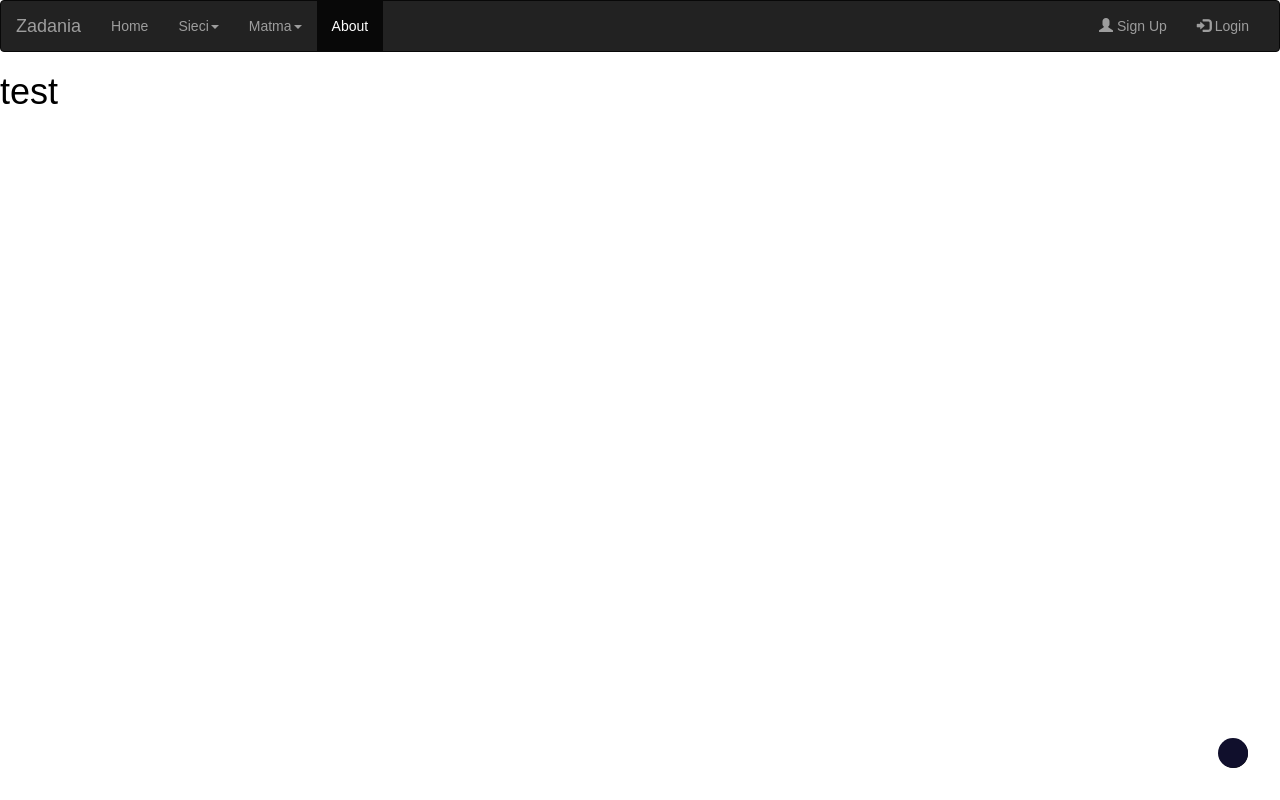
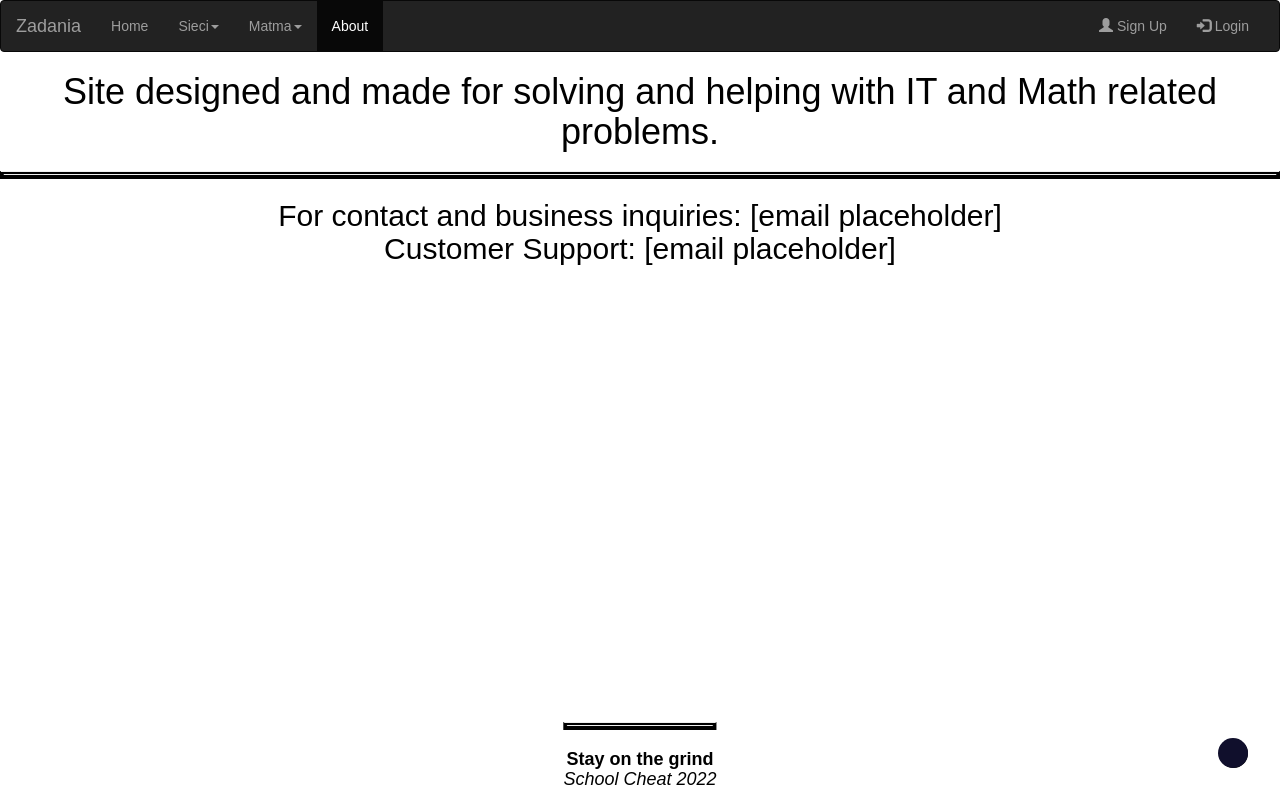
Before and after one commit to PawelMierzwa/school-cheat, a PHP site: page /about in a window 1280 px wide. Run offline with PHP 8.4, Linux system fonts and the light colour scheme.

Commit message:
About page updated + Design tweaks

```diff
--- a/template/about.html
+++ b/template/about.html
@@ -5,10 +5,36 @@
     <meta http-equiv="X-UA-Compatible" content="IE=edge">
     <meta name="viewport" content="width=device-width, initial-scale=1.0">
     <title>About</title>
+    <style>
+        #bottom{
+            position: fixed;
+            bottom: 0;
+            left: 50%;
+            transform: translateX(-50%);
+        }
+        hr{
+            border-style: double;
+            border-width: 4px;
+        }
+    </style>
 </head>
 <body>
     <div class="content">
-        <h1>test</h1>
+        <center>
+            <h1>Site designed and made for solving and helping with IT and Math related problems.</h1>
+            <hr size="4" color="black">
+            <h2>
+                For contact and business inquiries: [email placeholder]<br>
+                Customer Support: [email placeholder]
+            </h2>
+            <div id="bottom">
+                    <hr size="7" color="black">
+                    <h4>
+                        <b>Stay on the grind</b><br>
+                        <i>School Cheat 2022</i>
+                    </h4>
+            </div>
+        </center>
     </div>
 </body>
 </html>
--- a/template/pojecia.php
+++ b/template/pojecia.php
@@ -8,7 +8,9 @@
     <div class="content">
         <div>
             <h1 style="text-align: center;">
-                <a name="menu" id="menu"></a>SŁOWNIK POJĘĆ TECHNICZNYCH</h1>
+                <a name="menu" id="menu"></a>
+                <b>SŁOWNIK POJĘĆ TECHNICZNYCH</b>
+            </h1>
             <br>
             <p align="center">
                 <b> [<a href="#A">A</a>] </b>
```
Also changed, not shown: template/calc.html (+60 -32 lines), template/css/calc.css (+8 -0 lines), template/css/foliage.css (+7 -5 lines), template/js/pojecia.js (deleted, +0 -20 lines), template/wykres.html (+7 -0 lines), template/wzory.html (+8 -1 lines).
